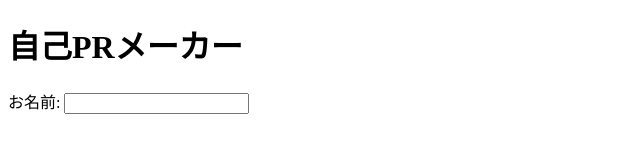
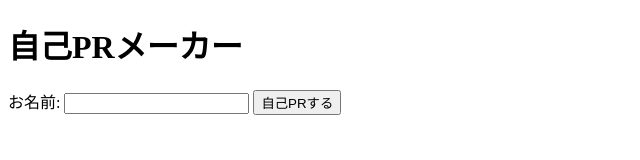
Before and after one commit to jasmine-tokudome/PR_maker, a plain HTML site: page index.html in a window 1280 px wide. Shown: the whole page, without its empty margins (0-640 px from the left). Drawn offline with Linux system fonts and the light colour scheme.

Commit message:
ボタンを設置

```diff
--- a/index.html
+++ b/index.html
@@ -14,6 +14,7 @@
     <label for="name">お名前:</label>
     <input type="text" id="name"
     <!-- ここにボタンを置く -->
+    <button id ="button">自己PRする</button>
     <!-- ここに吹き出しを置く -->
     <!-- ここに画像を置く -->
 </body>
```
